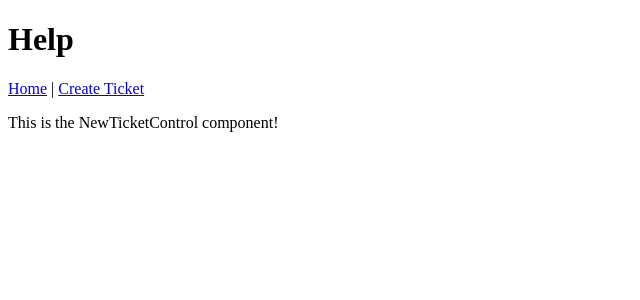
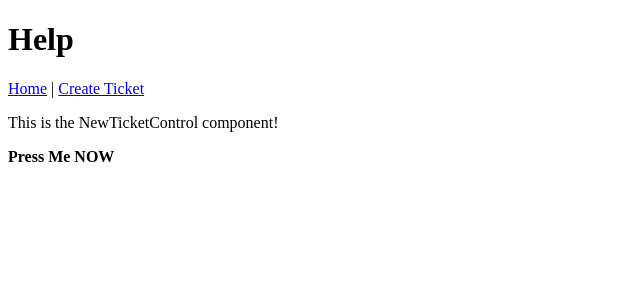
Before and after one commit to harrisejm/React-ex, a React app: page /#/newticket in a window 1280 px wide. Shown: the top 300 px of the page, without its empty margins (0-640 px from the left). Built offline with nearby package versions, Linux system fonts and the light colour scheme.

Commit message:
Add first line for handleClick method in NewTicketControl

```diff
--- a/src/components/NewTicketControl.jsx
+++ b/src/components/NewTicketControl.jsx
@@ -9,10 +9,15 @@ class NewTicketControl extends React.Component {
     };
   }
 
+  handleClick(){
+    console.log('Eddie is a pretty nice guy!');
+  }
+
   render(){
     return (
       <div>
         <p>This is the NewTicketControl component!</p>
+        <strong onClick={this.handleClick}>Press Me NOW</strong>
       </div>
     );
   }
```
